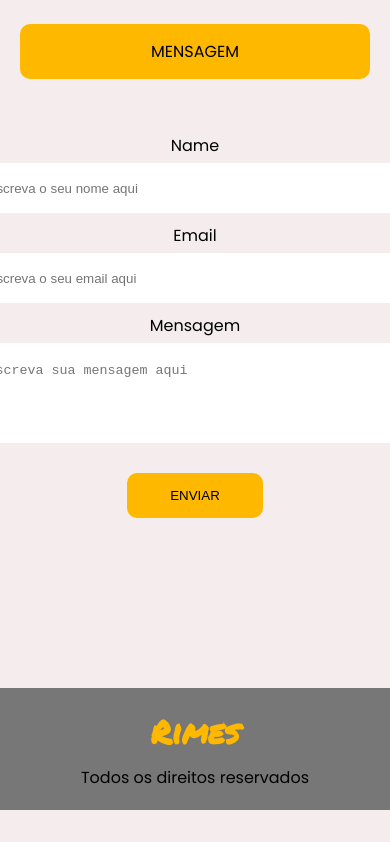
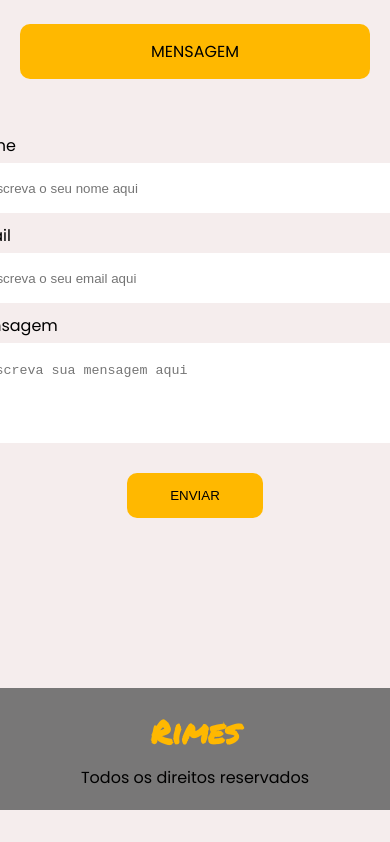
Before and after one commit to leonardorimes/portfolio, a React (Vite) app: page / in a window 390 px wide. Shown: the part 4242-5084 px from the top of the page. Built offline with nearby package versions, Linux system fonts and the light colour scheme.

Commit message:
posicionando os labels

```diff
--- a/src/components/Contact.module.css
+++ b/src/components/Contact.module.css
@@ -102,4 +102,8 @@
   .form button {
     align-self: center;
   }
+
+  .formControl label {
+    align-self: flex-start;
+  }
 }
```
